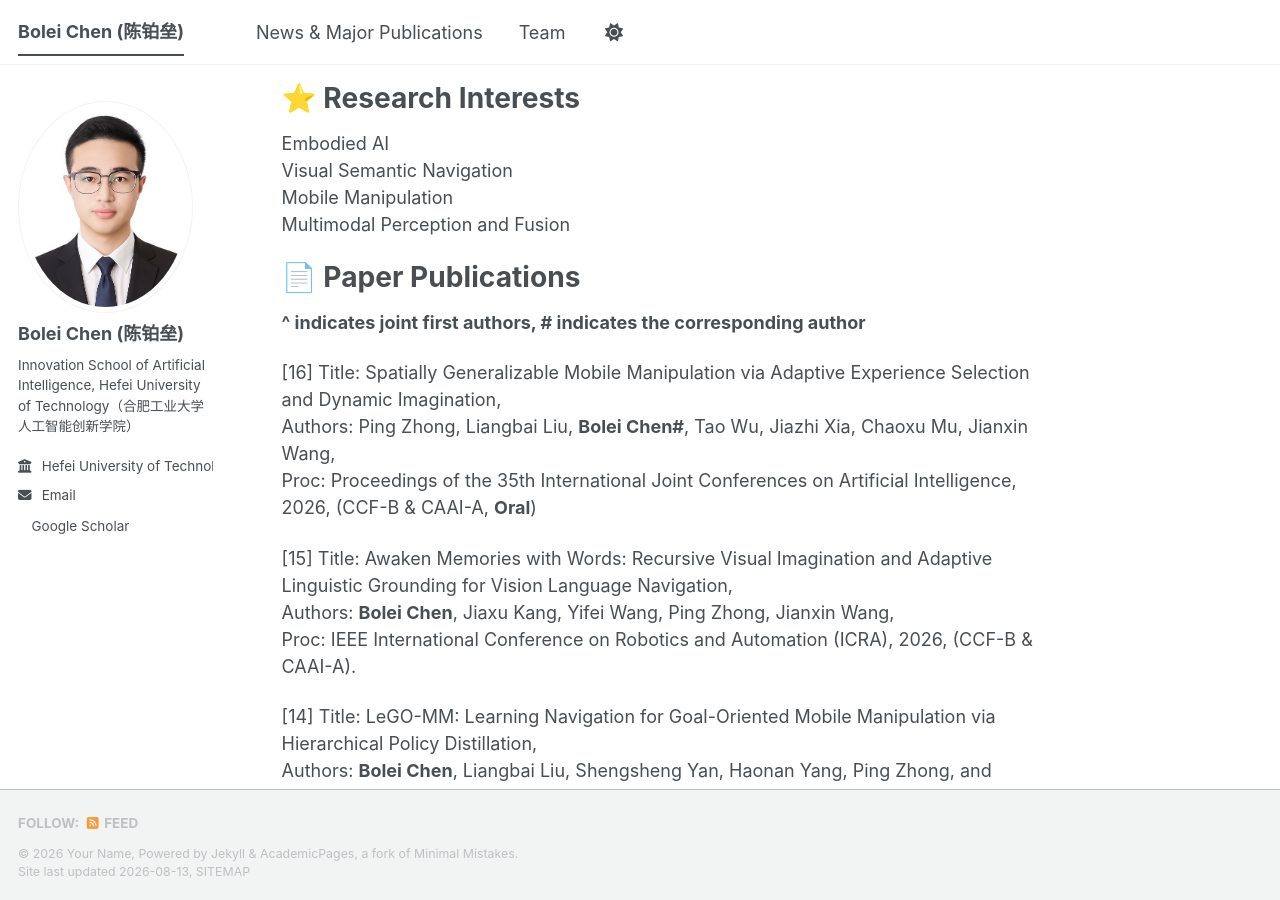
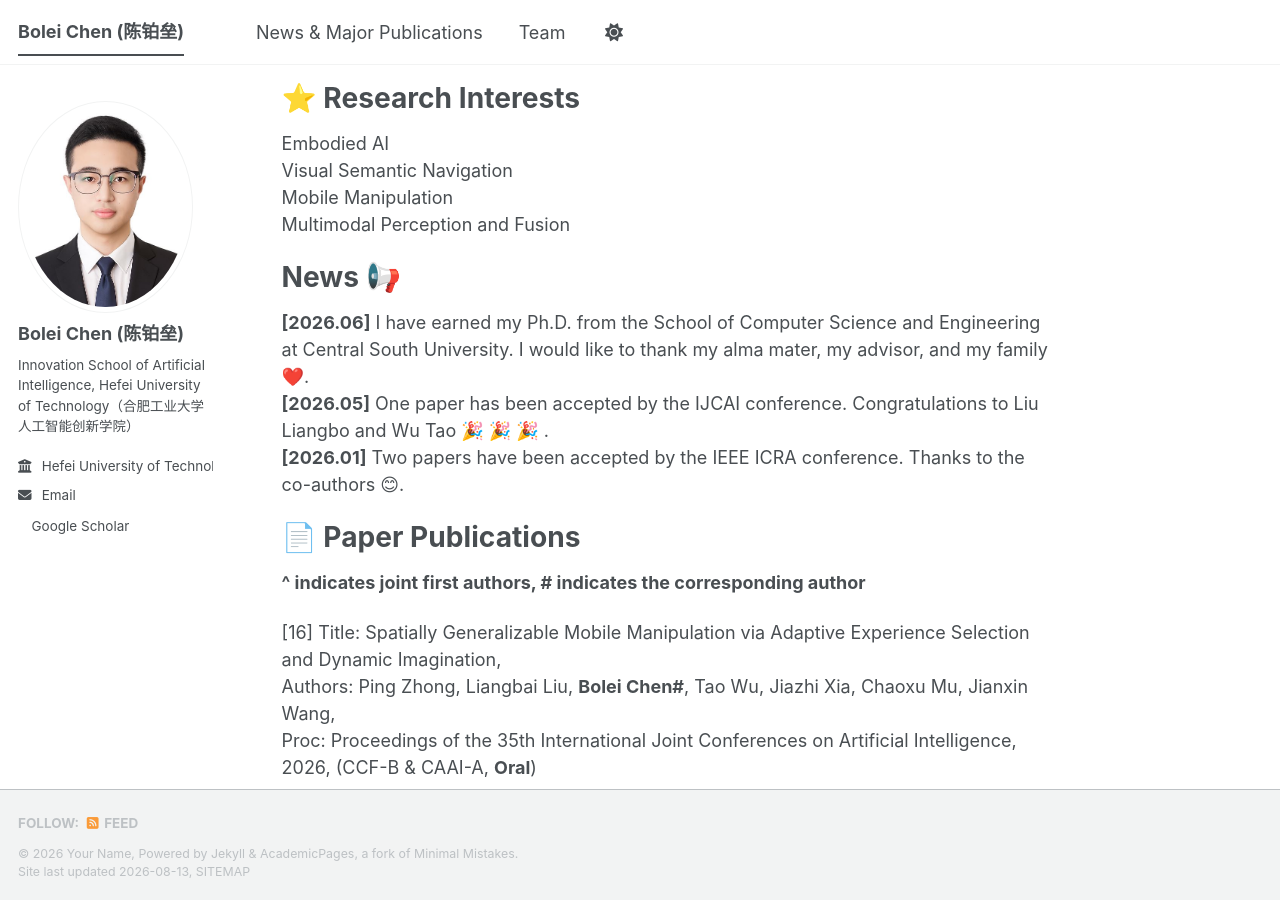
Before and after one commit to BoLeiChen/boleichen.github.io, a Jekyll site: the page built from _pages/about.md, in a window 1280 px wide and 900 px high, scrolled down 842 px. Built offline with Jekyll 4.4.1, drawn with Linux system fonts in a browser that asks for light colours; emoji names are drawn with the system emoji font; a style sheet for code colours, icons or effects is not loaded.

Commit message:
Update about.md

```diff
--- a/_pages/about.md
+++ b/_pages/about.md
@@ -26,6 +26,12 @@ Embodied AI
 <br>Visual Semantic Navigation
 <br>Mobile Manipulation
 <br>Multimodal Perception and Fusion
+
+News :loudspeaker:
+======
+**[2026.06]** I have earned my Ph.D. from the School of Computer Science and Engineering at Central South University. I would like to thank my alma mater, my advisor, and my family :heart:.
+<br>**[2026.05]** One paper has been accepted by the IJCAI conference. Congratulations to Liu Liangbo and Wu Tao :tada: :tada: :tada: .
+<br>**[2026.01]** Two papers have been accepted by the IEEE ICRA conference. Thanks to the co-authors :blush:.
 
 :page_facing_up: Paper Publications
 ======
```
